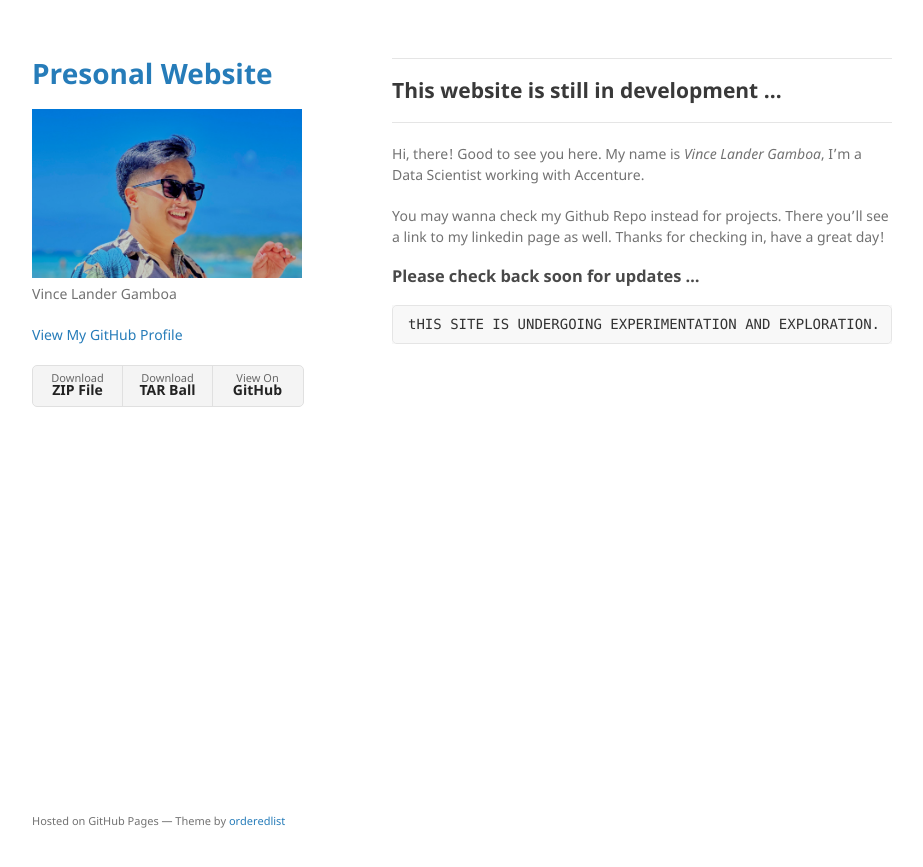
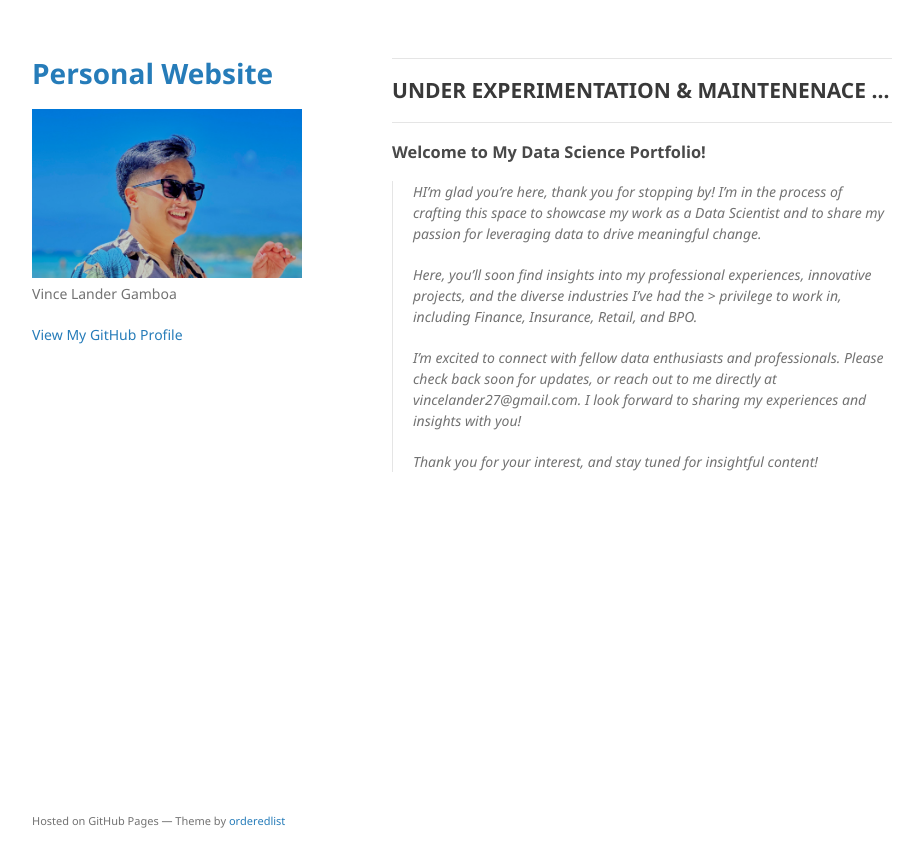
Before and after one commit to vincelander/vincelander.github.io, a Jekyll site: the page built from index.md, in a window 1280 px wide. Shown: the top 867 px of the page, without its empty margins (178-1101 px from the left). Built offline with Jekyll 4.4.1, drawn with Linux system fonts in a browser that asks for light colours.

Commit message:
update view and details

````diff
--- a/_config.yml
+++ b/_config.yml
@@ -1,6 +1,6 @@
-title: Presonal Website
+title: Personal Website
 logo: /assets/img/logo.jpg
 description: Vince Lander Gamboa
-show_downloads: true
+show_downloads: false
 google_analytics:
 theme: jekyll-theme-minimal
--- a/index.md
+++ b/index.md
@@ -3,19 +3,19 @@ layout: default
 ---
 * * *
 
-## This website is still in development ...
+## UNDER EXPERIMENTATION & MAINTENENACE ...
 
 * * *
 
-Hi, there! Good to see you here. My name is _Vince Lander Gamboa_, I'm a Data Scientist working with Accenture.
+### Welcome to My Data Science Portfolio!
 
-You may wanna check my Github Repo instead for projects. There you'll see a link to my linkedin page as well. Thanks for checking in, have a great day!
-
-### Please check back soon for updates ...
-
-```
-tHIS SITE IS UNDERGOING EXPERIMENTATION AND EXPLORATION.
-```
+> HI’m glad you’re here, thank you for stopping by! I’m in the process of crafting this space to showcase my work as a Data Scientist and to share my passion for leveraging data to drive meaningful change.
+>
+> Here, you’ll soon find insights into my professional experiences, innovative projects, and the diverse industries I’ve had the > privilege to work in, including Finance, Insurance, Retail, and BPO.
+>
+> I’m excited to connect with fellow data enthusiasts and professionals. Please check back soon for updates, or reach out to me directly at vincelander27@gmail.com. I look forward to sharing my experiences and insights with you!
+>
+> Thank you for your interest, and stay tuned for insightful content!
 
 <!-- Text can be **bold**, _italic_, or ~~strikethrough~~.
 
````
